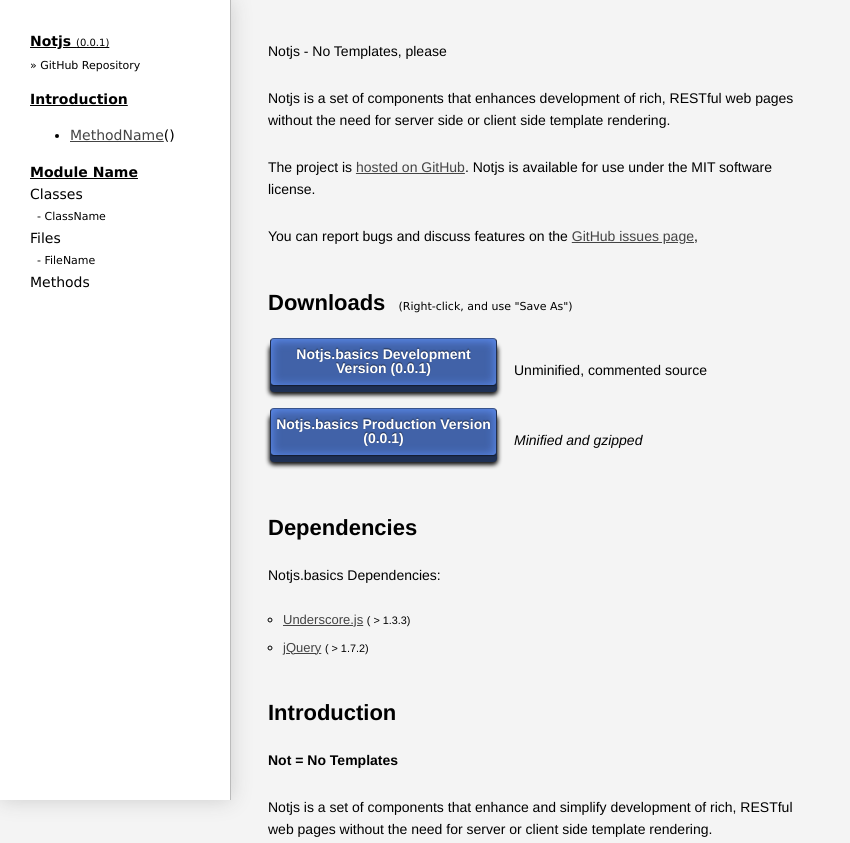
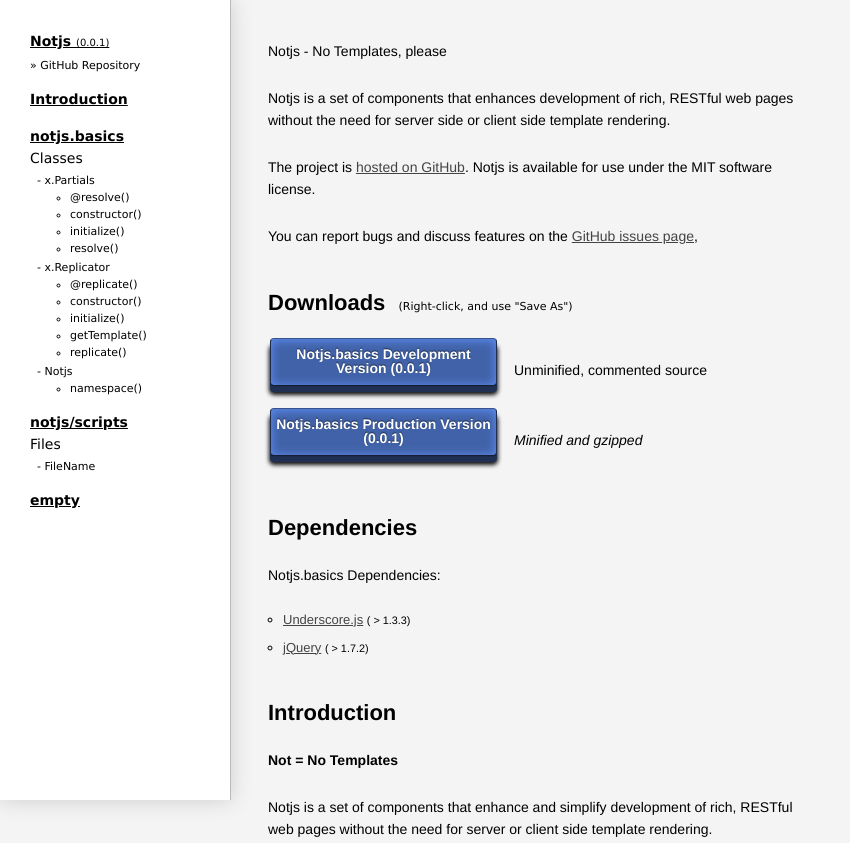
Before and after one commit to littlebee/notjs, a website: page public/index.html in a window 1280 px wide. Shown: the top 843 px of the page, without its empty margins (0-850 px from the left). Drawn offline with Linux system fonts and the light colour scheme.

Commit message:
oops.  forgot to update public/index.html to reflect namespace change to support node.js  oh yeah, Notjs.namespace() and all of notjs.basics now works in node.js. merry f'ing christmas\!

```diff
--- a/notjs.basics/src/lib/partials.coffee
+++ b/notjs.basics/src/lib/partials.coffee
@@ -124,7 +124,7 @@
 
         Note that any content within the data-not_partial element is replaced.
       ###
-      $places = @options.$el.find('div')
+      $places = @options.$el.find('[data-not_partial]')
 
       for placeEl in $places
         $place = $(placeEl)
--- a/public/index.html
+++ b/public/index.html
@@ -200,7 +200,7 @@
     replicatePart = function($element, array, tmplSelector, hideParent, method) {
       $template = $element.find(tmplSelector)
       if(array && array.length > 0)
-        notjs.basics.Replicator.replicate($template, array, method);
+        Notjs.basics.Replicator.replicate($template, array, method);
       else if( hideParent )
         $element.find(hideParent).delay(0).hide()
     }
@@ -232,14 +232,14 @@
 
     $(document).ready(function(){
       // resolve partial templates first because some of them are replicator templates too
-      notjs.basics.Partials.resolve()
+      Notjs.basics.Partials.resolve()
       // documentorData is declared and initialized in documentorData.js file loaded by script tag above
       // it is an array of objects each representing one module of documentation which happens to correspond
       // to one tree of source.  Each module can have many classes, files and methods and, additionally,
       // classes and files can also each have many methods.   See also ./scripts/documentor.coffee and
       // ./Cakefile ("docs" task)
-      notjs.basics.Replicator.replicate('#moduleTemplate', documentorData, replicateModule)
-      notjs.basics.Replicator.replicate('#apiDocs', documentorData, replicateModule)
+      Notjs.basics.Replicator.replicate('#moduleTemplate', documentorData, replicateModule)
+      Notjs.basics.Replicator.replicate('#apiDocs', documentorData, replicateModule)
     })
   </script>
 
--- a/public/notjs.basics.js
+++ b/public/notjs.basics.js
@@ -197,7 +197,7 @@
         */
 
         var $place, $places, hashIndex, partial, partialElement, partialId, placeEl, _i, _len, _ref;
-        $places = this.options.$el.find('div');
+        $places = this.options.$el.find('[data-not_partial]');
         for (_i = 0, _len = $places.length; _i < _len; _i++) {
           placeEl = $places[_i];
           $place = $(placeEl);
```
Also changed, not shown: public/notjs.basics.min.js.
